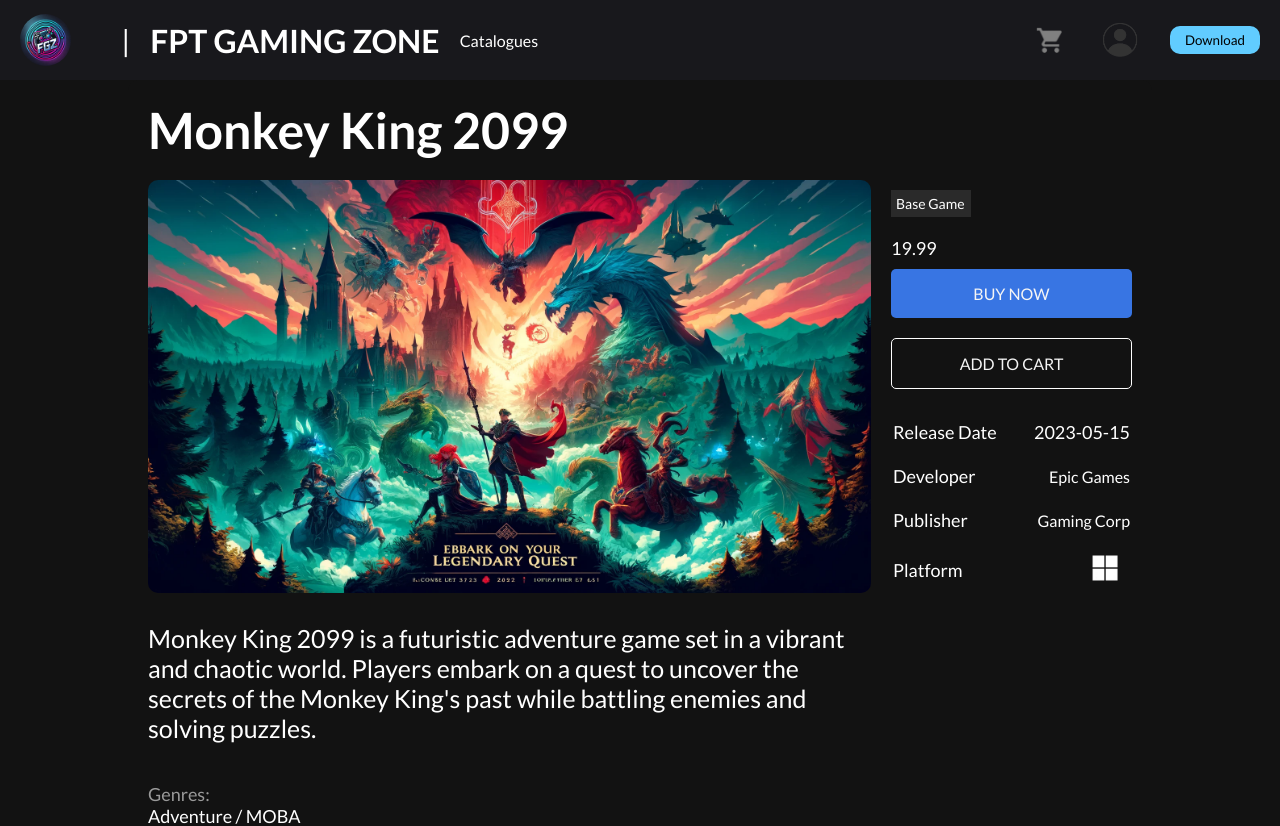
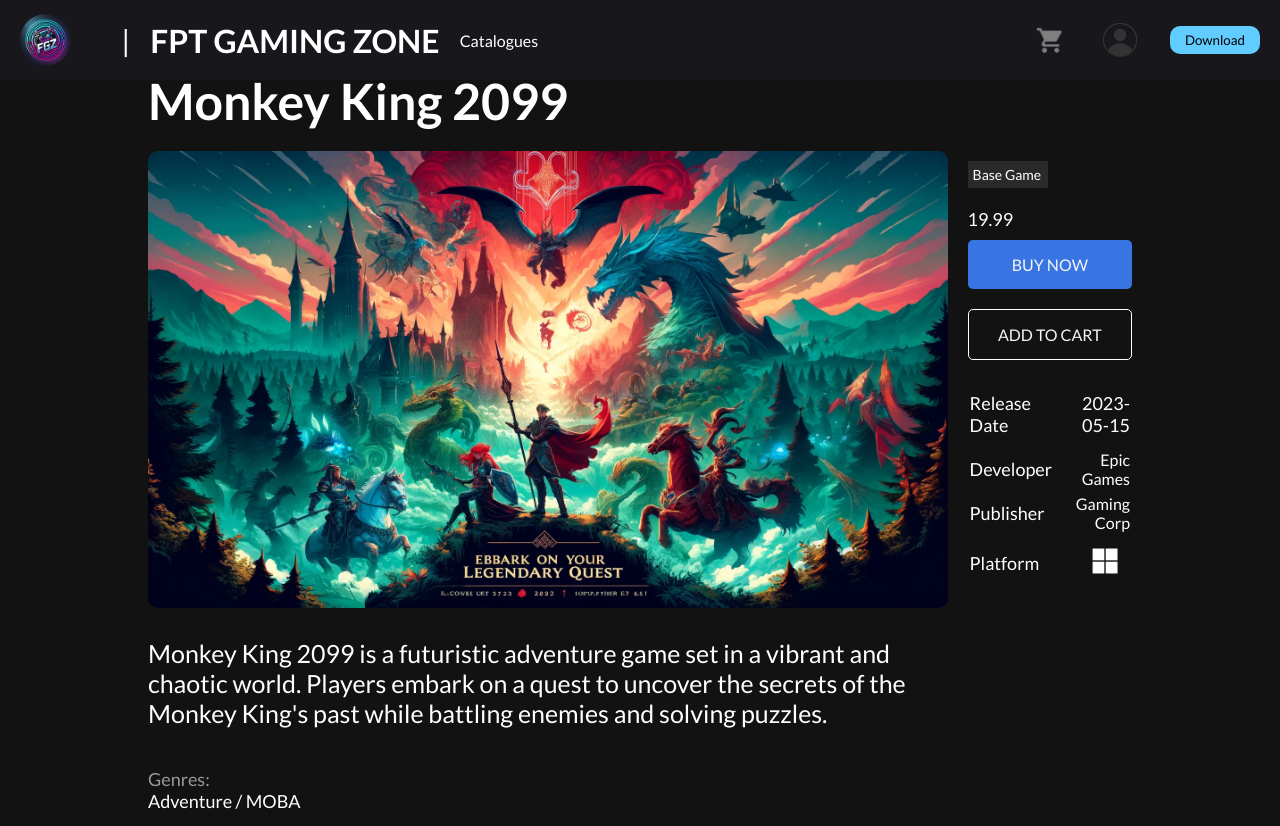
Before and after one commit to PhamHoaiTan/Single-Page, a React (Create React App) app in the folder web-game/: page /product/1 in a window 1280 px wide. Shown: the top 826 px of the page. Built offline with nearby package versions, Linux system fonts and the light colour scheme.

Commit message:
Revert "update margin"
This reverts commit 26ff0b2c1a3320ce11df7c75a24c8898288a4b19.

```diff
--- a/web-game/src/Pages/Catalogues/Catalogue.css
+++ b/web-game/src/Pages/Catalogues/Catalogue.css
@@ -5,6 +5,9 @@
 }
 .genre-section {
   margin-bottom: 40px;
+}
+.catalogue-game-item{
+  margin-top: 10%;
 }
 .catalogue-games{
   display: flex;
--- a/web-game/src/Pages/Details/ProductDetail.css
+++ b/web-game/src/Pages/Details/ProductDetail.css
@@ -6,6 +6,7 @@
     background-color: #121212;
     border-radius: 10px;
     color: #FFF;
+    margin-top: 4%;
   }
   body{
     background-color: #121212;
@@ -17,6 +18,7 @@
   .ProductDetail img {
     border-radius: 10px;
     width: 100%;
+    max-width: 900px;
     height: auto;
   }
   .ProductDetail h1 {
@@ -45,7 +47,6 @@
     display: flex;
     flex-direction: column;
     gap: 20px;
-    width: 75%;
   }
   .detail-left .genres{
     color: #9A9A9A;
@@ -57,7 +58,7 @@
   .detail-right{
     position: sticky;
     display: flex;
-    width: 25%;
+    width: 450px;
     height: 40%;
     top: 10%;
     left: 10;
--- a/web-game/src/components/Header/Header.css
+++ b/web-game/src/components/Header/Header.css
@@ -1,4 +1,5 @@
 .header{
+    margin-top: 5%;
     position: relative;
     background-size: cover;
 }
--- a/web-game/src/components/Navbar/Navbar.css
+++ b/web-game/src/components/Navbar/Navbar.css
@@ -1,6 +1,6 @@
 .navbar{
   display: flex;
-  position: sticky;
+  position: fixed;
   width: 100%;
   justify-content: space-between;
   background-color: #18181C;
```
